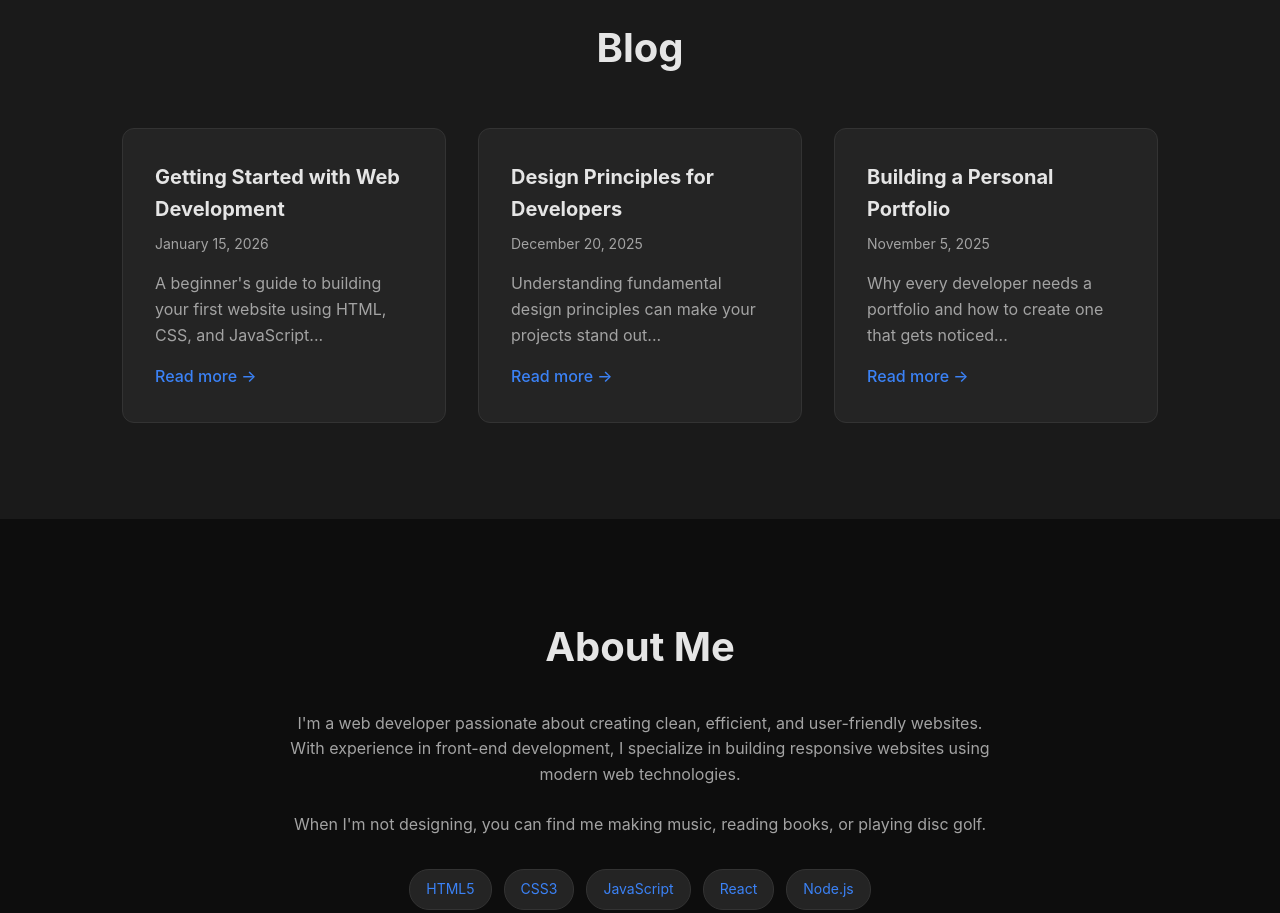
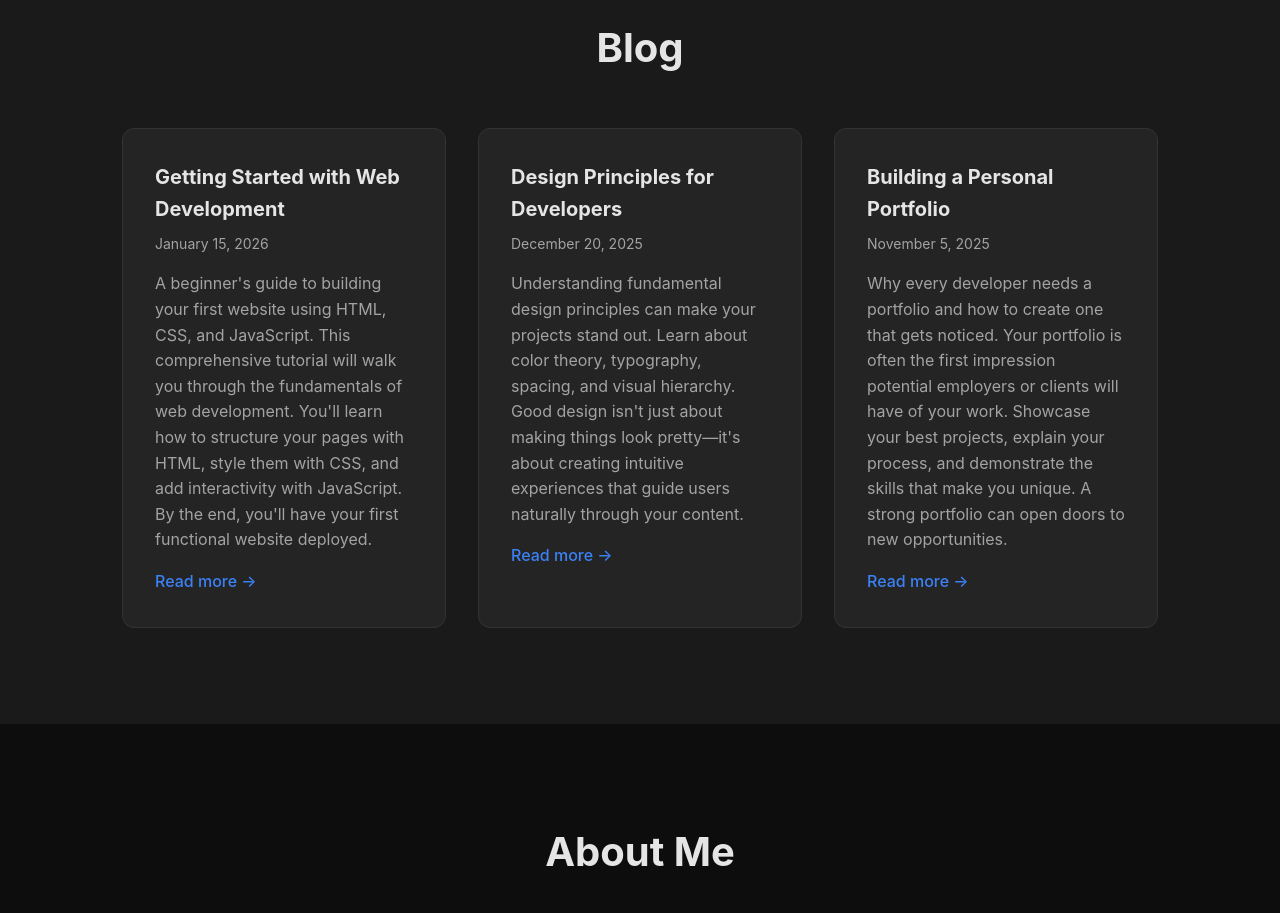
Before and after one commit to trh178/me-dot-com, a plain HTML site: page index.html in a window 1280 px wide. Shown: the part 880-1793 px from the top of the page. Drawn offline with Linux system fonts and the light colour scheme.

Commit message:
added blog post generation scripts

```diff
--- a/index.html
+++ b/index.html
@@ -30,26 +30,7 @@
     <section id="blog" class="blog-section">
         <div class="container">
             <h2>Blog</h2>
-            <div class="blog-grid">
-                <article class="blog-card">
-                    <h3>Getting Started with Web Development</h3>
-                    <p class="blog-date">January 15, 2026</p>
-                    <p>A beginner's guide to building your first website using HTML, CSS, and JavaScript...</p>
-                    <a href="#" class="read-more">Read more →</a>
-                </article>
-                <article class="blog-card">
-                    <h3>Design Principles for Developers</h3>
-                    <p class="blog-date">December 20, 2025</p>
-                    <p>Understanding fundamental design principles can make your projects stand out...</p>
-                    <a href="#" class="read-more">Read more →</a>
-                </article>
-                <article class="blog-card">
-                    <h3>Building a Personal Portfolio</h3>
-                    <p class="blog-date">November 5, 2025</p>
-                    <p>Why every developer needs a portfolio and how to create one that gets noticed...</p>
-                    <a href="#" class="read-more">Read more →</a>
-                </article>
-            </div>
+            <div class="blog-grid" id="blog-posts"></div>
         </div>
     </section>
 
--- /dev/null
+++ b/posts.json
@@ -0,0 +1,20 @@
+[
+  {
+    "slug": "example1",
+    "title": "Getting Started with Web Development",
+    "date": "January 15, 2026",
+    "excerpt": "A beginner's guide to building your first website using HTML, CSS, and JavaScript. This comprehensive tutorial will walk you through the fundamentals of web development. You'll learn how to structure your pages with HTML, style them with CSS, and add interactivity with JavaScript. By the end, you'll have your first functional website deployed."
+  },
+  {
+    "slug": "example2",
+    "title": "Design Principles for Developers",
+    "date": "December 20, 2025",
+    "excerpt": "Understanding fundamental design principles can make your projects stand out. Learn about color theory, typography, spacing, and visual hierarchy. Good design isn't just about making things look pretty—it's about creating intuitive experiences that guide users naturally through your content."
+  },
+  {
+    "slug": "example3",
+    "title": "Building a Personal Portfolio",
+    "date": "November 5, 2025",
+    "excerpt": "Why every developer needs a portfolio and how to create one that gets noticed. Your portfolio is often the first impression potential employers or clients will have of your work. Showcase your best projects, explain your process, and demonstrate the skills that make you unique. A strong portfolio can open doors to new opportunities."
+  }
+]
--- a/script.js
+++ b/script.js
@@ -39,14 +39,35 @@ document.addEventListener('DOMContentLoaded', () => {
         });
     }, observerOptions);
 
-    // Animate blog cards on scroll
-    const blogCards = document.querySelectorAll('.blog-card');
-    blogCards.forEach((card, index) => {
-        card.style.opacity = '0';
-        card.style.transform = 'translateY(30px)';
-        card.style.transition = `opacity 0.6s ease ${index * 0.1}s, transform 0.6s ease ${index * 0.1}s`;
-        observer.observe(card);
-    });
+    // Load blog posts
+    async function loadBlogPosts() {
+        const blogGrid = document.getElementById('blog-posts');
+        if (!blogGrid) return;
+
+        try {
+            const response = await fetch('posts.json');
+            const posts = await response.json();
+
+            const topPosts = posts.slice(0, 3);
+
+            blogGrid.innerHTML = topPosts.map((post, index) => `
+                <article class="blog-card" style="opacity: 0; transform: translateY(30px); transition: opacity 0.6s ease ${index * 0.1}s, transform 0.6s ease ${index * 0.1}s;">
+                    <h3>${post.title}</h3>
+                    <p class="blog-date">${post.date}</p>
+                    <p>${post.excerpt}</p>
+                    <a href="posts/${post.slug}.md" class="read-more">Read more →</a>
+                </article>
+            `).join('');
+
+            topPosts.forEach((_, index) => {
+                observer.observe(blogGrid.children[index]);
+            });
+        } catch (error) {
+            console.error('Failed to load blog posts:', error);
+        }
+    }
+
+    loadBlogPosts();
 
     // Animate about section
     const aboutSection = document.querySelector('.about-text');
```
Also changed, not shown: posts/example1.md (added, +8 -0 lines), posts/example2.md (added, +8 -0 lines), posts/example3.md (added, +8 -0 lines), scripts/generate-posts.js (added, +61 -0 lines), scripts/posts.json (added, +20 -0 lines).
